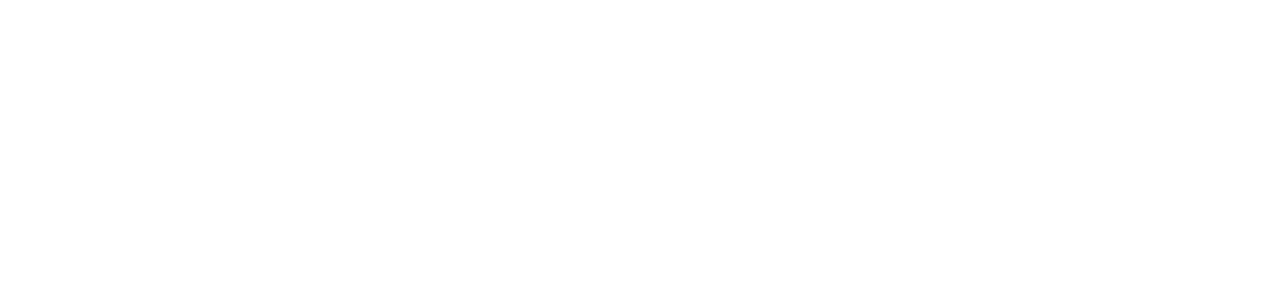
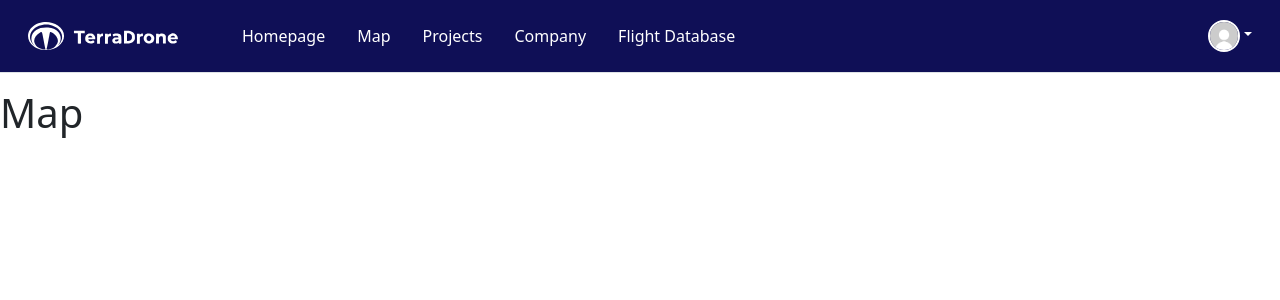
Before and after one commit to Developmenttdid/Web-PMS, a React (Create React App) app: page /Map in a window 1280 px wide. Before the commit this address had no page. Shown: the top 300 px of the page. Built offline with nearby package versions, Linux system fonts and the light colour scheme.

Commit message:
update header dan pages

```diff
--- a/src/components/Header.jsx
+++ b/src/components/Header.jsx
@@ -22,7 +22,7 @@
               <Link to="/Homepage" className="nav-link px-3 link-info text-white">Homepage</Link>
             </li>
             <li>
-              <Link to="/map" className="nav-link px-3 link-info link-offset-2 link-underline-opacity-200 link-underline-opacity-100-hover text-white">Map</Link>
+              <Link to="/Map" className="nav-link px-3 link-info link-offset-2 link-underline-opacity-200 link-underline-opacity-100-hover text-white">Map</Link>
             </li>
             <li>
               <Link to="/Project" className="nav-link px-3 link-info text-white">Projects</Link>
--- a/src/index.js
+++ b/src/index.js
@@ -6,6 +6,7 @@
 import Homepage from './pages/Homepage';
 import Project from './pages/Project';
 import Header from './components/Header';
+import Map from './pages/Map';
 import reportWebVitals from './reportWebVitals';
 
 const root = ReactDOM.createRoot(document.getElementById('root'));
@@ -17,6 +18,7 @@
         <Route element={<HeaderLayout />}>
           <Route path="/Homepage" element={<Homepage />} />
           <Route path="/Project" element={<Project />} />
+          <Route path="/Map" element={<Map />} />
         </Route>
       </Routes>
     </Router>
--- /dev/null
+++ b/src/pages/Map.jsx
@@ -0,0 +1,10 @@
+import React, { useState, useEffect } from "react";
+function Map() {
+  return (
+    <h1>
+      Map
+    </h1>
+  );
+}
+
+export default Map;
```
